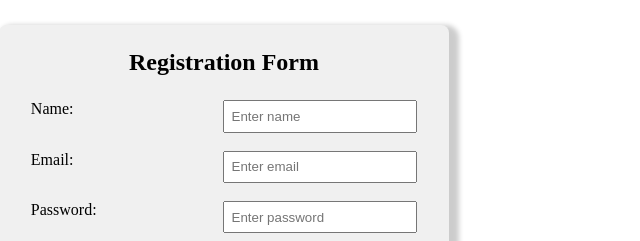
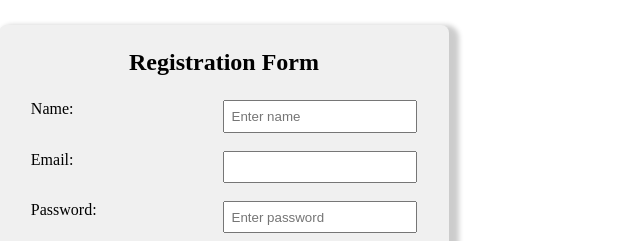
Before and after one commit to SREEVINAYAKG/wd101, a plain HTML site: page index.html in a window 1280 px wide. Shown: the top 241 px of the page, 416-1056 px from the left. Drawn offline with Linux system fonts and the light colour scheme.

Commit message:
Update index.html

```diff
--- a/index.html
+++ b/index.html
@@ -14,7 +14,7 @@
         <label for="name">Name:</label>
         <input type="text" name="name" id="name" placeholder="Enter name" required><br><br>
         <label for="email">Email:</label>
-        <input type="email" name="email" id="email" placeholder="Enter email" required><br><br>
+        <input type="email" id="email" name="email" required><br><br>
         <label for="password">Password:</label>
         <input type="password" name="password" id="password" placeholder="Enter password"><br><br>
         <label for="dob">Date of Birth:</label>
```
